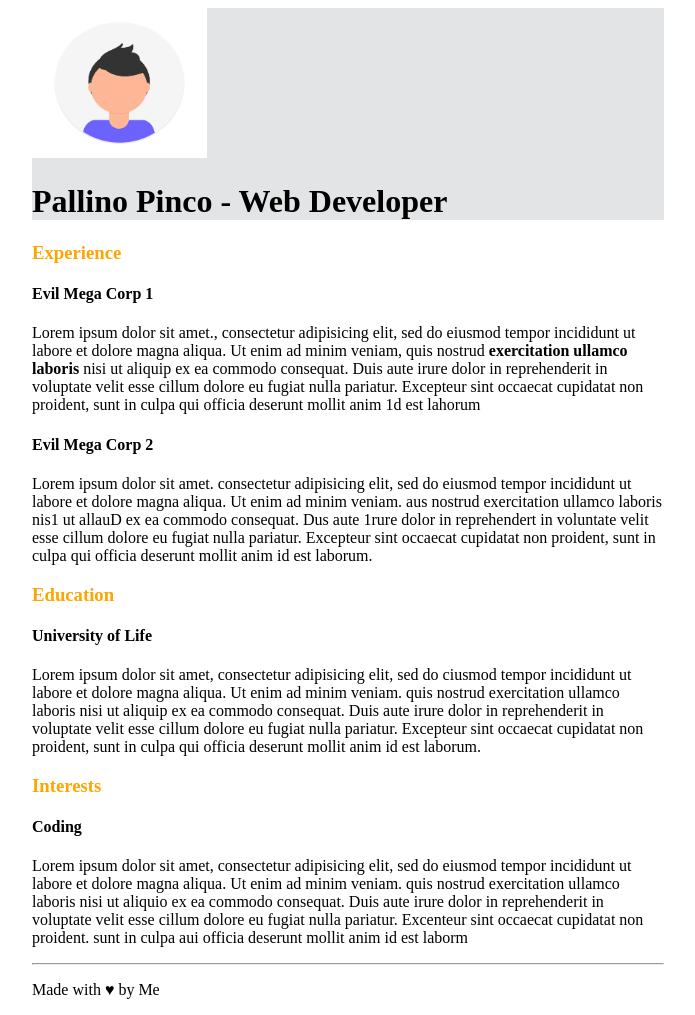
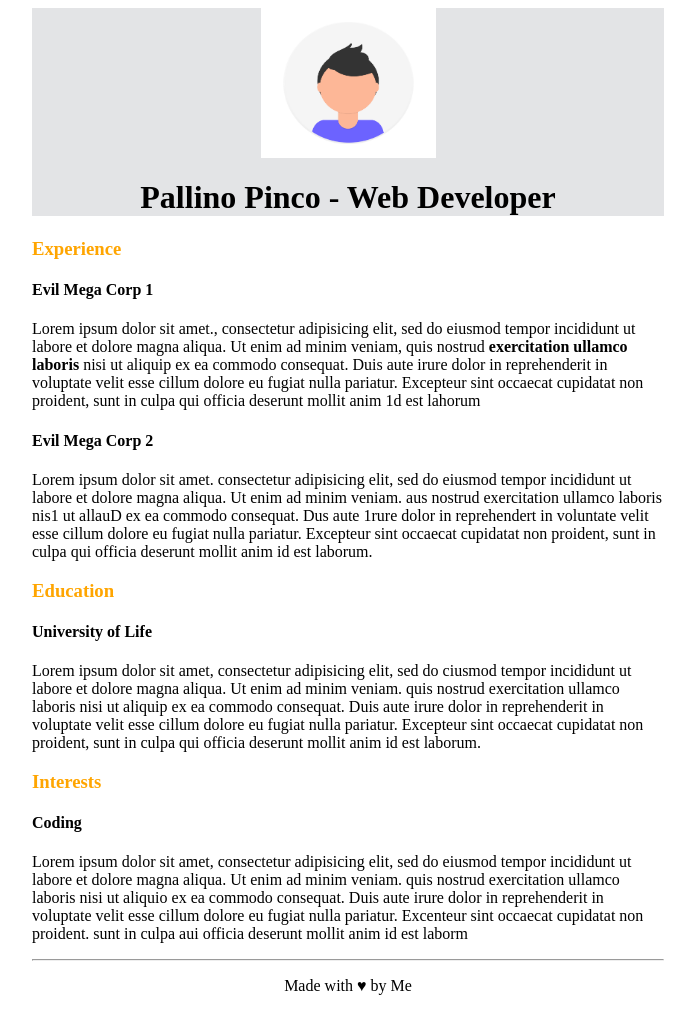
Before and after one commit to jollyfellow07/html-css-curriculum-vitae, a plain HTML site: page index.html in a window 1280 px wide. Shown: the whole page, without its empty margins (292-987 px from the left). Drawn offline with Linux system fonts and the light colour scheme.

Commit message:
centrati testi e immagine

```diff
--- a/file-css/style.css
+++ b/file-css/style.css
@@ -3,6 +3,7 @@
     width: 50%;
     background-color: #e3e4e6;
     background-size: 50%;
+    text-align: center;
 
 }
 .intestazione {
@@ -13,8 +14,18 @@ h3{
     color: orange;
 
 }
+h4{
 
+}
+  img.foto{
+
+    display: block;
+
+    margin:0 auto;
+
+  }
 .autore{
+    text-align: center;
     margin: auto;
     width: 50%;
   }
--- a/index.html
+++ b/index.html
@@ -6,12 +6,16 @@
 
     </head>
     <body>
+                                             <!--foto e titolo-->
         <div class="profilo">
             <img class="foto" src="profile.png" alt="pallino-pinco" width="175px" height="150">
             <h1>Pallino Pinco - Web Developer</h1>
         </div>
 
+
+                                                <!--parte descrittiva pagina-->
         <section class="intestazione">
+            <div >
             <h3>Experience</h3>
             <h4>Evil Mega Corp 1</h4>
             <p>Lorem ipsum dolor sit amet., consectetur adipisicing elit, sed do eiusmod tempor incididunt ut labore et dolore magna aliqua. Ut enim ad minim
@@ -37,8 +41,11 @@
                 esse cillum dolore eu fugiat nulla pariatur. Excenteur sint occaecat cupidatat non proident. sunt in culpa aui officia deserunt mollit anim id est
                 laborm</p>
                 <hr class="linea-2">
+                </div>
             </section>
 
+
+                                                         <!--firma copyright-->
             <footer class="autore">
 
                 <p>Made with &hearts; by Me</p>
```
